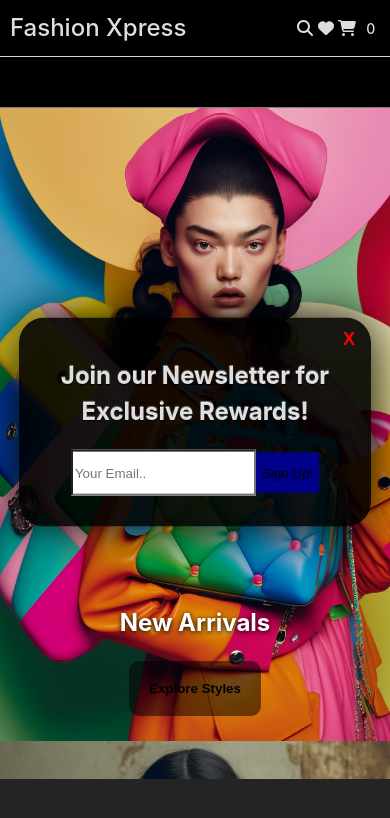
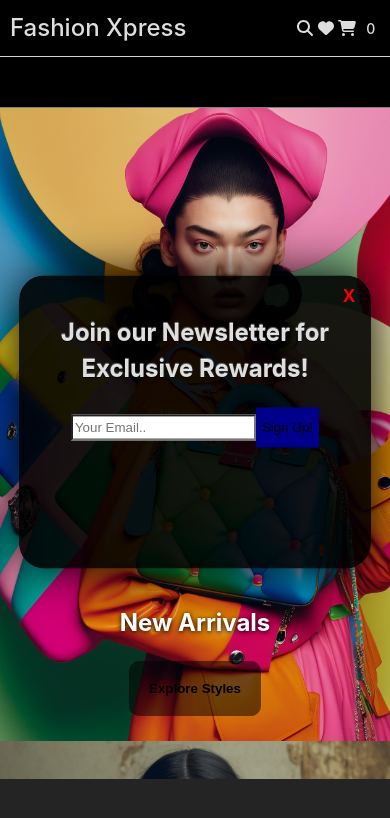
Before and after one commit to Ocn-W/retail-website, a React (Vite) app: page / in a window 390 px wide. Shown: the top 818 px of the page. Built offline with nearby package versions, Linux system fonts and the light colour scheme.

Commit message:
Minor fixes for mobile

```diff
--- a/src/css/NewsLetter.css
+++ b/src/css/NewsLetter.css
@@ -51,7 +51,11 @@
 
 @media (max-width: 480px) {
     .newsletter {
-        height: 20%;
+        height: 30%;
         width: 80%;
     }
+
+    .newsletter input {
+        height: 20px;
+    }
 }
```
